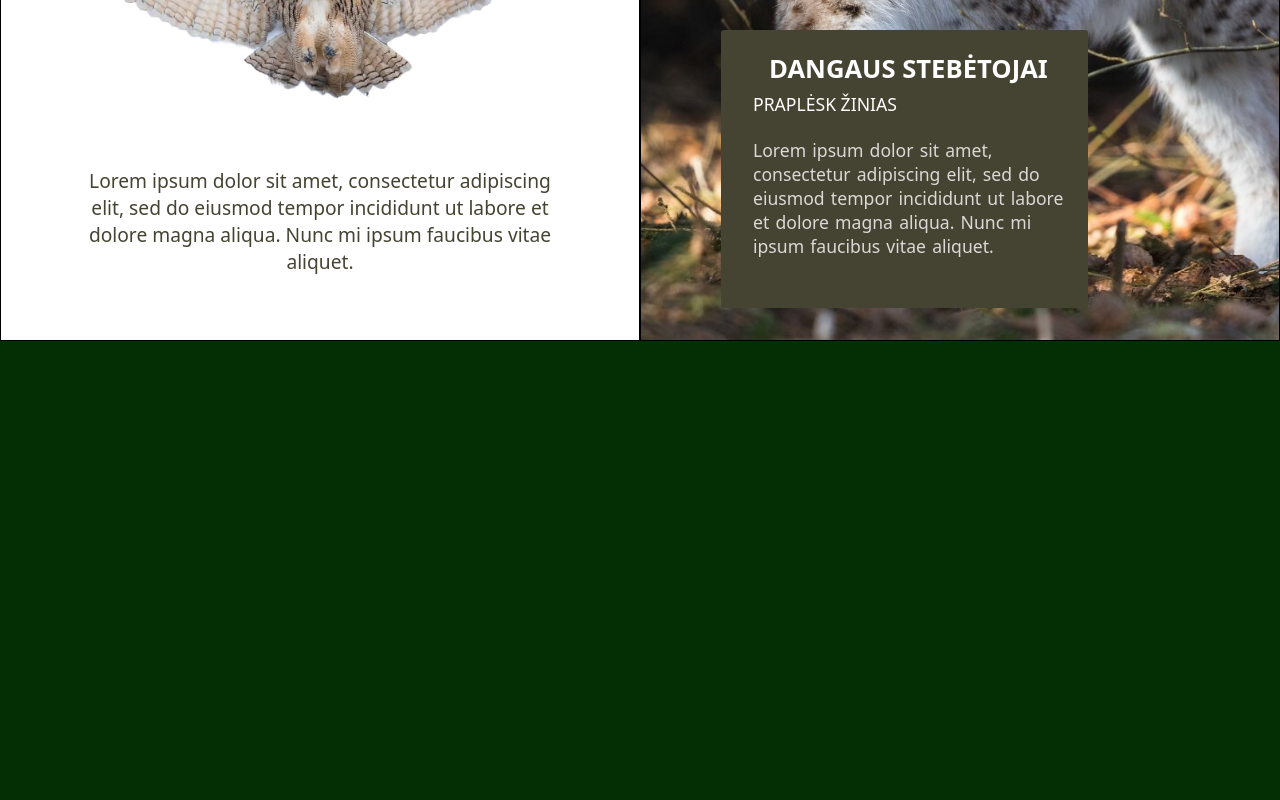
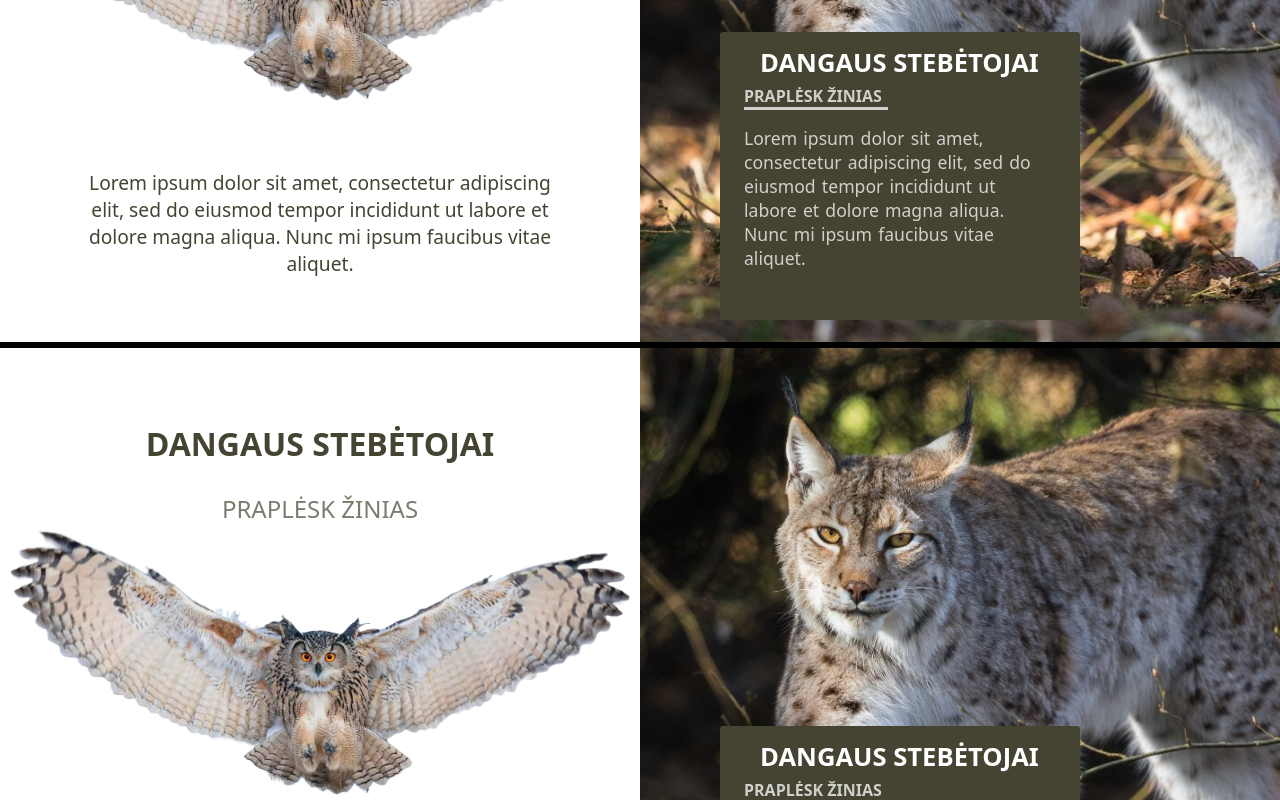
Before and after one commit to DanVolu/Zalioji, a React (Vite) app in the folder react-test/zaliasis/: page / in a window 1280 px wide. Shown: the part 1120-1920 px from the top of the page. Before the commit the page ends 1461 px from the top, so only its background shows below. Built offline with nearby package versions, Linux system fonts and the light colour scheme.

Commit message:
new category + some tweaks

```diff
--- /dev/null
+++ b/react-test/zaliasis/src/components/categories/SecondSection.jsx
@@ -0,0 +1,32 @@
+import '../../styles/categories/SecondSection.css';
+import OwlImage from '../../images/oul1.png';
+import LynxImage from '../../images/lynx.jpg';
+
+function SecondSection() {
+  return (
+    <>
+      <div className='FirstSectionContainer'>
+        <div className='FirstFirstSectionCategory'>
+          <h2>Dangaus stebėtojai</h2>
+            <h3>Praplėsk žinias</h3>
+            <img className='OwlImage' src={OwlImage} alt="Peleda"/>
+              <p>Lorem ipsum dolor sit amet, consectetur adipiscing elit, sed do eiusmod tempor incididunt ut labore et dolore magna aliqua. Nunc mi ipsum faucibus vitae aliquet.</p>
+        </div>
+
+        <div className='SecondFirstSectionCategory'>
+            <img className='LynxImage' src={LynxImage} alt="Lūšis" />
+              <div className='DescriptionContainer'>
+                <h2>Dangaus stebėtojai</h2>
+                <h3>Praplėsk žinias</h3>
+                  <p>Lorem ipsum dolor sit amet, consectetur adipiscing elit, sed do eiusmod tempor incididunt ut labore et dolore magna aliqua. Nunc mi ipsum faucibus vitae aliquet.</p>
+              </div>
+        </div>
+
+
+      </div>
+
+    </>
+  )
+}
+
+export default SecondSection;
--- a/react-test/zaliasis/src/main.jsx
+++ b/react-test/zaliasis/src/main.jsx
@@ -3,9 +3,11 @@ import ReactDOM from 'react-dom/client'
 import Header from './components/Header.jsx'
 import Navbar from './components/Navbar.jsx'
 import FirstSection from './components/categories/FirstSection.jsx'
+import SecondSection from './components/categories/SecondSection.jsx'
 import './styles/Navbar.css'
 import './styles/Header.css'
 import './styles/categories/FirstSection.css'
+import './styles/categories/SecondSection.css'
 import './styles/index.css'
 
 ReactDOM.createRoot(document.getElementById('root')).render(
@@ -13,5 +15,6 @@ ReactDOM.createRoot(document.getElementById('root')).render(
     <Navbar />
     <Header />
     <FirstSection />
+    <SecondSection />
   </React.StrictMode>,
 )
--- a/react-test/zaliasis/src/styles/categories/FirstSection.css
+++ b/react-test/zaliasis/src/styles/categories/FirstSection.css
@@ -7,7 +7,8 @@
 .SecondFirstSectionCategory {
     position: relative;
     flex: 1;
-    border: 1px solid black;
+    border-top: 3px solid black;
+    border-bottom: 3px solid black;
     background-color: white;
 }
 
@@ -63,38 +64,39 @@
     width: 50%;
     top: 55%;
     margin-left: 5rem;
-    padding: 0rem 1rem 2rem 2rem;
+    padding: 0rem 1rem 2rem 1.5rem;
     border-radius: 0.2rem;
 }
-
-
 
 
 .SecondFirstSectionCategory p,
 .SecondFirstSectionCategory h2,
 .SecondFirstSectionCategory h3 {
-    color: white;
+    margin-top: 0.8rem;
     text-align: left;
 }
 
 .SecondFirstSectionCategory p {
-    padding-top: 0.3rem;
-    color: rgba(255, 255, 255, 0.8);
+    color: rgba(255, 255, 255, 0.75);
     font-weight: 400;
     font-size: 1.1rem;
     word-spacing: 0.1rem;
+    width: 95%;
 }
 
 .SecondFirstSectionCategory h2 {
     text-transform: uppercase;
     font-size: 1.6rem;
-    padding-left: 1rem;
+    padding: 0 0 0 1rem;
     font-weight: 600;
+    color: white;
 }
 
 .SecondFirstSectionCategory h3 {
+    color: rgba(255, 255, 255, 0.75);
     text-transform: uppercase;
-    font-size: 1.1rem;
+    font-size: 1rem;
     margin-top: -1rem;
-    font-weight: 500;
+    border-bottom: 0.2rem solid ;
+    width: 9rem;
 }
--- a/react-test/zaliasis/src/styles/index.css
+++ b/react-test/zaliasis/src/styles/index.css
@@ -5,5 +5,5 @@
 }
 
 body {
-  background-color: rgb(4, 47, 4);
+  background-color: rgba(69, 67, 50, 1);
 }
```
Also changed, not shown: react-test/zaliasis/src/styles/categories/SecondSection.css (added).
